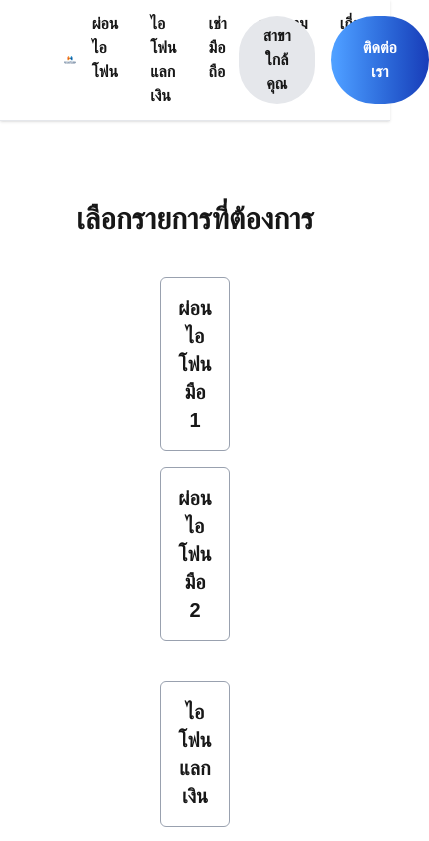
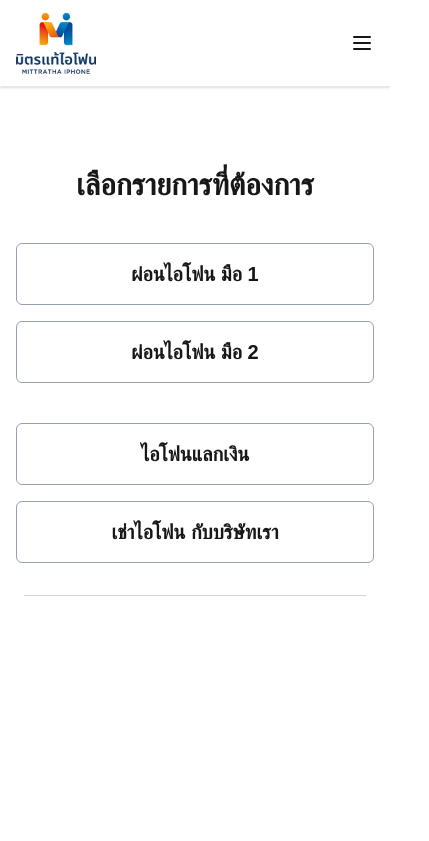
Before and after one commit to devsriwararak/app-next-wordpress-mobile, a Next.js app: page / in a window 390 px wide. Shown: the top 841 px of the page, 429 px wide, since content can reach past the window. Built offline with nearby package versions, Linux system fonts and the light colour scheme.

Commit message:
add demo

```diff
--- a/src/app/api/products/route.ts
+++ b/src/app/api/products/route.ts
@@ -1,7 +1,7 @@
 // src/app/api/products/route.ts
 import { NextResponse } from "next/server";
 
-export async function GET() {
+export async function GET(request: Request) {
   const websiteUrl = process.env.NEXT_PUBLIC_WEBSITE;
   const consumerKey = process.env.NEXT_PUBLIC_CONSUMER_KEY;
   const consumerSecret = process.env.NEXT_PUBLIC_CONSUMER_KEY_SECRET;
@@ -12,8 +12,16 @@ export async function GET() {
 
   const credentials = Buffer.from(`${consumerKey}:${consumerSecret}`).toString('base64');
 
+    // ดึง category จาก query params
+  const url = new URL(request.url);
+  const category = url.searchParams.get("product-category"); // เช่น ?category=123
+
   try {
-    const res = await fetch(`${websiteUrl}/wp-json/wc/v3/products`, {
+       let endpoint = `${websiteUrl}/wp-json/wc/v3/products`;
+    if (category) {
+      endpoint += `?product-category=${category}`;
+    }
+    const res = await fetch(`${endpoint}`, {
       headers: {
         Authorization: `Basic ${credentials}`
       }
--- a/src/app/components/Home.tsx
+++ b/src/app/components/Home.tsx
@@ -12,7 +12,7 @@ const PageHome = () => {
         <div className=''>
             <h1 className='text-3xl font-extrabold text-center mt-20 ' >เลือกรายการที่ต้องการ</h1>
 
-            <div className='flex flex-col md:flex-row gap-4 items-center justify-center mt-10 mx-40 '>
+            <div className='flex flex-col md:flex-row gap-4 items-center justify-center mt-10 mx-4 md:mx-40 '>
                 <div className={`w-full border border-gray-400 rounded-md px-4 py-4  cursor-pointer hover:bg-gray-200 ${selectPage === 1 ? "bg-gray-300" : ""}`} onClick={() => setSelectPage(1)}>
                     <div className='text-center' >
                         <p className='text-xl font-semibold'> ผ่อนไอโฟน มือ 1</p>
@@ -25,7 +25,7 @@ const PageHome = () => {
                 </div>
             </div>
 
-            <div className='flex flex-col md:flex-row gap-4 items-center justify-center mt-10 mx-40 '>
+            <div className='flex flex-col md:flex-row gap-4 items-center justify-center mt-10 mx-4 md:mx-40 '>
                 <div className={`w-full border border-gray-400 rounded-md px-4 py-4  cursor-pointer hover:bg-gray-200 ${selectPage === 3 ? "bg-gray-300" : ""}`} onClick={() => setSelectPage(3)}>
                     <div className='text-center'>
                         <p className='text-xl font-semibold'>ไอโฟนแลกเงิน</p>
@@ -38,9 +38,9 @@ const PageHome = () => {
                 </div>
             </div>
 
-            <hr className='my-8 mx-40 text-gray-300' />
+            <hr className='my-8 mx-6  md:mx-40 text-gray-300' />
 
-            <div className='mx-40'>
+            <div className='mx-6 md:mx-40'>
                 {selectPage === 1 && (<Page1 />)}
                 {selectPage === 2 && (<Page2 />)}
                 {selectPage === 3 && (<Page3 />)}
--- a/src/app/components/layouts/Header.tsx
+++ b/src/app/components/layouts/Header.tsx
@@ -1,29 +1,116 @@
+// import Image from 'next/image'
+// import React from 'react'
+
+// const Header = () => {
+//   return (
+//     <div className='flex flex-row gap-4 items-center  px-16 py-3 border-b border-gray-200 shadow-sm '>
+//         <div className='w-2/12'>
+//             <Image src="/images/logo.jpg" width={80} height={80} alt='' />
+//         </div>
+//         <div className='w-6/12'>
+//         <ul className='flex gap-8 font-extrabold'>
+//             <li>ผ่อนไอโฟน</li>
+//             <li>ไอโฟนแลกเงิน</li>
+//             <li>เช่ามือถือ</li>
+//             <li>บทความ</li>
+//             <li>เกี่ยวกับเรา</li>
+//             </ul>
+//             </div>
+//         <div className='w-4/12'>
+//         <div className='flex flex-row gap-4'>
+//             <button className='bg-gray-200 px-6 py-2 rounded-full font-extrabold'>สาขาใกล้คุณ</button>
+//             <button className='bg-linear-to-r from-blue-400 to-blue-800 px-8 py-2 rounded-full text-white font-extrabold '>ติดต่อเรา</button>
+//         </div>
+//             </div>
+
+//     </div>
+//   )
+// }
+
+// export default Header
+
+'use client'
 import Image from 'next/image'
-import React from 'react'
+import Link from 'next/link';
+import React, { useState } from 'react'
 
 const Header = () => {
+    const [menuOpen, setMenuOpen] = useState(false);
+
     return (
-    <div className='flex flex-row gap-4 items-center  px-16 py-3 border-b border-gray-200 shadow-sm '>
-        <div className='w-2/12'>
-            <Image src="/images/logo.jpg" width={80} height={80} alt='' />
+        <header className="border-b border-gray-200 shadow-sm">
+            <div className="flex items-center justify-between px-4 py-3 md:px-16">
+                {/* Logo */}
+                <div className="flex-shrink-0 w-24">
+                    <Link href="https://mittrathaiphone.com/">
+                        <Image src="/images/logo.jpg" width={80} height={80} alt="Logo" />
+                    </Link>
                 </div>
-        <div className='w-6/12'>
-        <ul className='flex gap-8 font-extrabold'>
-            <li>ผ่อนไอโฟน</li>
-            <li>ไอโฟนแลกเงิน</li>
-            <li>เช่ามือถือ</li>
-            <li>บทความ</li>
-            <li>เกี่ยวกับเรา</li>
-            </ul>
+
+                {/* Desktop Menu */}
+                <nav className="hidden md:flex md:gap-8 font-extrabold">
+                    <a href="https://mittrathaiphone.com/iphone-new/" className="hover:text-blue-600">ผ่อนไอโฟน</a>
+                    <a href="https://mittrathaiphone.com/iphone-for-cash/" className="hover:text-blue-600">ไอโฟนแลกเงิน</a>
+                    <a href="https://mittrathaiphone.com/phone-for-rent/" className="hover:text-blue-600">เช่ามือถือ</a>
+                    <a href="https://mittrathaiphone.com/blog/" className="hover:text-blue-600">บทความ</a>
+                    <a href="https://mittrathaiphone.com/about-us/" className="hover:text-blue-600">เกี่ยวกับเรา</a>
+                </nav>
+
+                {/* Desktop Buttons */}
+                <div className="hidden md:flex md:gap-4">
+                    <button className="bg-gray-200 px-6 py-2 rounded-full font-extrabold">สาขาใกล้คุณ</button>
+                    <button className="bg-gradient-to-r from-blue-400 to-blue-800 px-8 py-2 rounded-full text-white font-extrabold">
+                        ติดต่อเรา
+                    </button>
                 </div>
-        <div className='w-4/12'>
-        <div className='flex flex-row gap-4'>
-            <button className='bg-gray-200 px-6 py-2 rounded-full font-extrabold'>สาขาใกล้คุณ</button>
-            <button className='bg-linear-to-r from-blue-400 to-blue-800 px-8 py-2 rounded-full text-white font-extrabold '>ติดต่อเรา</button>
+
+                {/* Mobile Hamburger */}
+                <div className="md:hidden flex items-center">
+                    <button onClick={() => setMenuOpen(!menuOpen)} className="focus:outline-none">
+                        <svg
+                            className="w-6 h-6"
+                            fill="none"
+                            stroke="currentColor"
+                            viewBox="0 0 24 24"
+                            xmlns="http://www.w3.org/2000/svg"
+                        >
+                            {menuOpen ? (
+                                <path
+                                    strokeLinecap="round"
+                                    strokeLinejoin="round"
+                                    strokeWidth="2"
+                                    d="M6 18L18 6M6 6l12 12"
+                                />
+                            ) : (
+                                <path
+                                    strokeLinecap="round"
+                                    strokeLinejoin="round"
+                                    strokeWidth="2"
+                                    d="M4 6h16M4 12h16M4 18h16"
+                                />
+                            )}
+                        </svg>
+                    </button>
                 </div>
             </div>
 
+            {/* Mobile Menu */}
+            {menuOpen && (
+                <div className="md:hidden px-4 pb-4 space-y-3">
+                    <a href="https://mittrathaiphone.com/iphone-new/" className="block font-extrabold hover:text-blue-600">ผ่อนไอโฟน</a>
+                    <a href="https://mittrathaiphone.com/iphone-for-cash/" className="block font-extrabold hover:text-blue-600">ไอโฟนแลกเงิน</a>
+                    <a href="https://mittrathaiphone.com/phone-for-rent/" className="block font-extrabold hover:text-blue-600">เช่ามือถือ</a>
+                    <a href="https://mittrathaiphone.com/blog/" className="block font-extrabold hover:text-blue-600">บทความ</a>
+                    <a href="https://mittrathaiphone.com/about-us/" className="block font-extrabold hover:text-blue-600">เกี่ยวกับเรา</a>
+                    <div className="flex flex-col gap-2 mt-2">
+                        <button className="bg-gray-200 px-6 py-2 rounded-full font-extrabold">สาขาใกล้คุณ</button>
+                        <button className="bg-gradient-to-r from-blue-400 to-blue-800 px-8 py-2 rounded-full text-white font-extrabold">
+                            ติดต่อเรา
+                        </button>
                     </div>
+                </div>
+            )}
+        </header>
     )
 }
 
--- a/src/app/components/pages/Page1.tsx
+++ b/src/app/components/pages/Page1.tsx
@@ -16,7 +16,7 @@ const Page1 = () => {
     useEffect(() => {
         async function fetchProducts() {
             try {
-                const response = await fetch("/api/products");
+                const response = await fetch("/api/products?product-category=iphone-new");
                 const data: Product[] = await response.json();
                 console.log(data);
 
--- a/src/app/components/pages/Page2.tsx
+++ b/src/app/components/pages/Page2.tsx
@@ -16,7 +16,7 @@ const Page2 = () => {
     useEffect(() => {
         async function fetchProducts() {
             try {
-                const response = await fetch("/api/products");
+                const response = await fetch("/api/products?category=second-hand-iphone");
                 const data: Product[] = await response.json();
                 console.log(data);
 
```
Also changed, not shown: src/app/components/pages/Page4.tsx (+14 -12 lines). Lines whose indentation alone changed are shown as unchanged.
